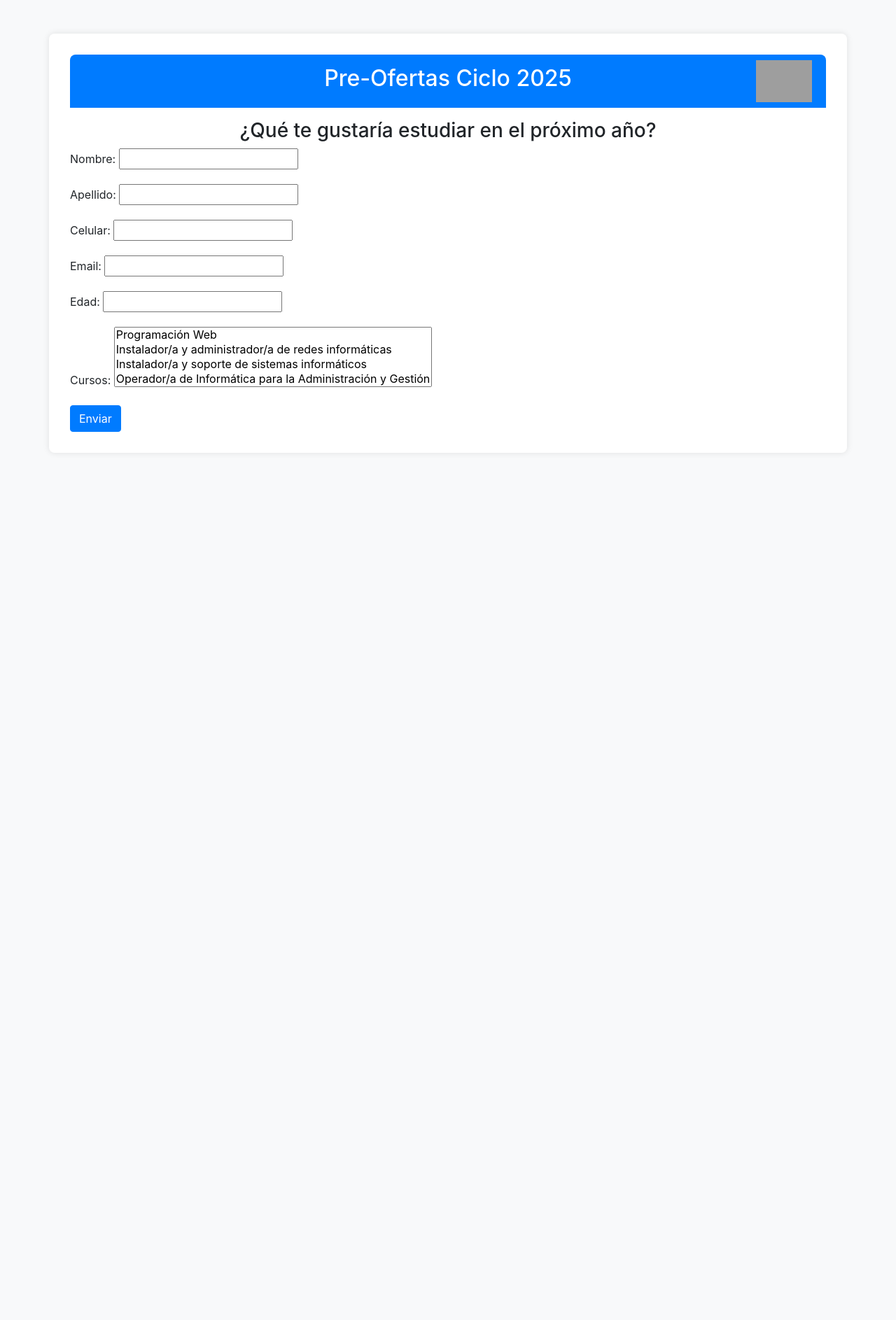
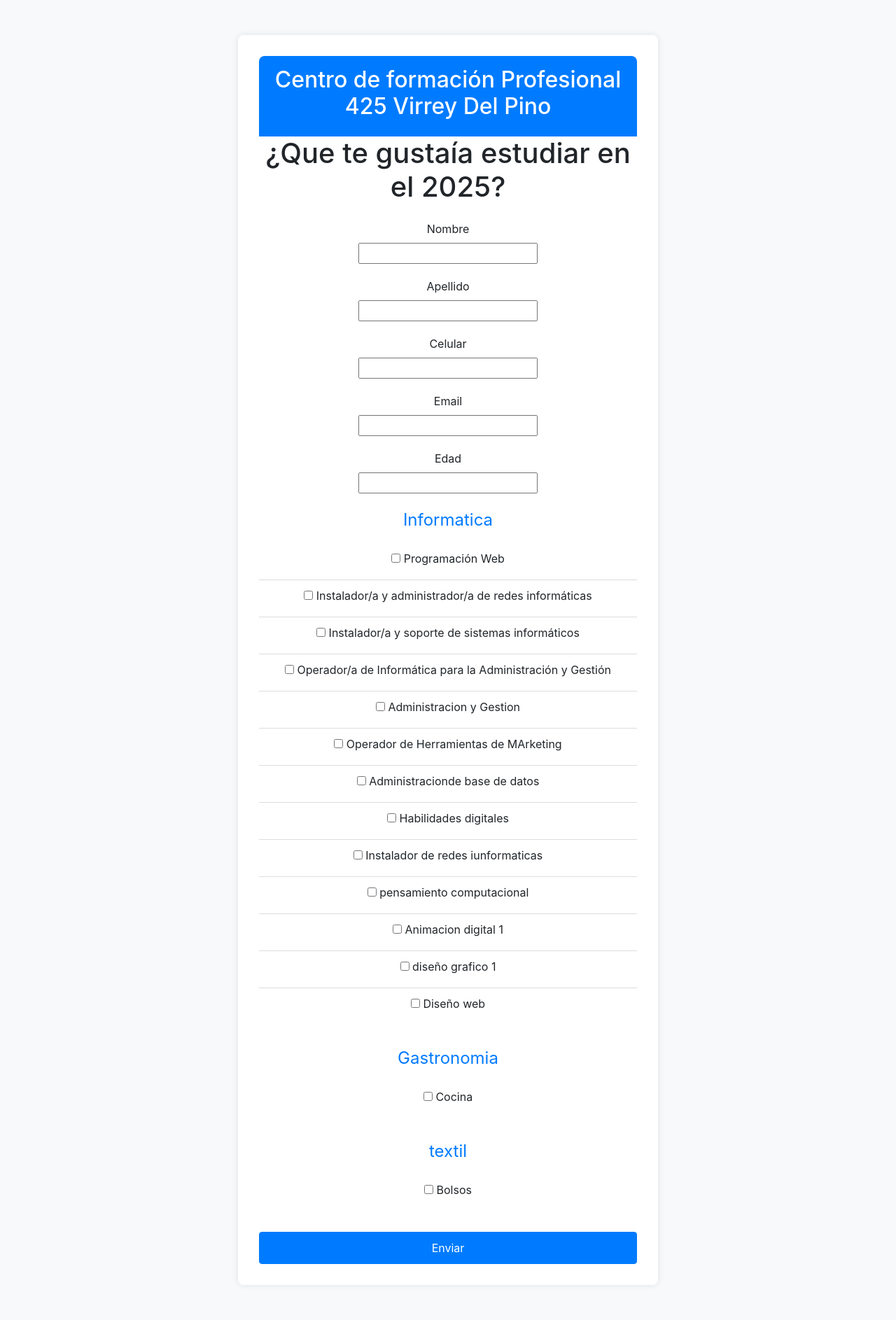
Before and after one commit to Zekpy/render_ciclo2025, a Django app: page / in a window 1280 px wide. Shown: the whole page at 70% size. Before the commit the page ends 617 px from the top, so only its background shows below. Run offline with Django 5.2, Linux system fonts and the light colour scheme; data comes from the database, SQL or seed files in the repository; both versions use the stored data as it was after the commit; some libraries are stand-ins or nearby versions; grey boxes are pictures that could not be loaded.

Commit message:
Vista y ccategorias

```diff
--- a/formulario/forms.py
+++ b/formulario/forms.py
@@ -1,7 +1,15 @@
 from django import forms
 from .models import Inscripcion
+from cursos.models import Curso
 
 class InscripcionForm(forms.ModelForm):
+    cursos = forms.ModelMultipleChoiceField(
+        queryset=Curso.objects.all(),
+        widget=forms.CheckboxSelectMultiple,
+        required=True,
+        label='Cursos'
+    )
+
     class Meta:
         model = Inscripcion
         fields = ['nombre', 'apellido', 'celular', 'email', 'edad', 'cursos']
@@ -11,12 +19,10 @@ class InscripcionForm(forms.ModelForm):
         celular = cleaned_data.get('celular')
         email = cleaned_data.get('email')
 
-        # Validar que el celular no esté ya registrado
         if Inscripcion.objects.filter(celular=celular).exists():
-            self.add_error('celular', 'Este número de celular ya ha sido utilizado para Votar.')
+            self.add_error('celular', 'Este número de celular ya ha sido utilizado para votar.')
 
-        # Validar que el email no esté ya registrado
         if Inscripcion.objects.filter(email=email).exists():
-            self.add_error('email', 'Este correo electrónico ya ha sido utilizado para Votar.')
+            self.add_error('email', 'Este correo electrónico ya ha sido utilizado para votar.')
 
         return cleaned_data
--- a/formulario/templates/formulario/inscripcion.html
+++ b/formulario/templates/formulario/inscripcion.html
@@ -7,60 +7,158 @@
     <link rel="stylesheet" href="https://stackpath.bootstrapcdn.com/bootstrap/4.3.1/css/bootstrap.min.css">
     <style>
         body {
-            background-color: #f8f9fa; /* Color de fondo suave */
+            background-color: #f8f9fa;
         }
         .container {
-            background-color: #ffffff; /* Fondo blanco para el contenedor */
+            background-color: #ffffff;
             padding: 30px;
-            border-radius: 8px; /* Bordes redondeados */
-            box-shadow: 0 0 10px rgba(0, 0, 0, 0.1); /* Sombra suave */
+            border-radius: 8px;
+            box-shadow: 0 0 10px rgba(0, 0, 0, 0.1);
+            max-width: 600px;
+            margin: 50px auto;
         }
         .banner {
-            background-color: #007bff; /* Color del banner */
-            color: white; /* Color del texto del banner */
-            padding: 15px; /* Espaciado dentro del banner */
-            text-align: center; /* Centra el texto */
-            border-radius: 8px 8px 0 0; /* Bordes redondeados arriba */
-            position: relative; /* Posicionamiento relativo para el uso de imágenes */
+            background-color: #007bff;
+            color: white;
+            padding: 15px;
+            text-align: center;
+            border-radius: 8px 8px 0 0;
+            position: relative;
         }
         .banner img {
-            position: absolute; /* Posicionamiento absoluto para la imagen */
-            right: 20px; /* Ajusta el espacio desde la derecha */
-            top: 50%; /* Centra verticalmente */
-            transform: translateY(-50%); /* Corrige el desplazamiento vertical */
-            height: 60px; /* Ajusta la altura de la imagen */
+            position: absolute;
+            right: 0px;
+            top: 400%;
+            transform: translateY(-50%);
+            height: 130px;
         }
         h1 {
             margin-bottom: 20px;
+            text-align: center;
         }
-        .error {
-            color: red; /* Color de los mensajes de error */
-            margin-bottom: 10px; /* Espaciado entre los errores */
+        .category-container {
+            margin-bottom: 30px;
+        }
+        .category-title {
+            font-size: 1.5em;
+            margin-bottom: 15px;
+            color: #007bff;
+            text-align: center;
+        }
+        ul.course-list {
+            list-style-type: none;
+            padding: 0;
+            text-align: center;
+        }
+        ul.course-list li {
+            padding: 10px;
+            border-bottom: 1px solid #ddd;
+        }
+        ul.course-list li:last-child {
+            border-bottom: none;
+        }
+        .form-group {
+            margin-bottom: 20px;
+            text-align: center;
+        }
+        .form-control {
+            border-radius: 4px;
+            box-shadow: none;
+            border: 1px solid #ced4da;
+            max-width: 100%;
+            margin: 0 auto;
+        }
+        .btn-primary {
+            background-color: #007bff;
+            border-color: #007bff;
+            padding: 10px 20px;
+            border-radius: 4px;
+            display: block;
+            margin: 0 auto;
+        }
+        .btn-primary:hover {
+            background-color: #0056b3;
+            border-color: #0056b3;
+        }
+        label{
+            text-align: center;
+            display: block;
+            width: 100%;
         }
     </style>
 </head>
 <body>
-    <div class="container mt-5">
+    <div class="container">
         <div class="banner">
-            <h2>Pre-Ofertas Ciclo 2025</h2>
-            <img src="https://encrypted-tbn0.gstatic.com/images?q=tbn:ANd9GcTIxzt4m8Gs0-83ei8LZkKoJ-ESOIjF_SYiPQ&s" alt="Descripción de la imagen">
+            <h2>Centro de formación Profesional 425
+                Virrey Del Pino
+            </h2>
         </div>
 
-        <h3 class="text-center mt-3">¿Qué te gustaría estudiar en el próximo año?</h3>
+        <h1 class="text-center mb-4">¿Que te gustaía estudiar en el 2025?</h1>
 
         <form method="post">
             {% csrf_token %}
-            {{ form.as_p }}
-            {% for field in form %}
-                {% for error in field.errors %}
-                    <div class="error">{{ error }}</div>
-                {% endfor %}
+
+            <div class="form-group">
+                <label for="{{ form.nombre.id_for_label }}">{{ form.nombre.label }}</label>
+                {{ form.nombre }}
+            </div>
+            <div class="form-group">
+                <label for="{{ form.apellido.id_for_label }}">{{ form.apellido.label }}</label>
+                {{ form.apellido }}
+            </div>
+            <div class="form-group">
+                <label for="{{ form.celular.id_for_label }}">{{ form.celular.label }}</label>
+                {{ form.celular }}
+            </div>
+            <div class="form-group">
+                <label for="{{ form.email.id_for_label }}">{{ form.email.label }}</label>
+                {{ form.email }}
+            </div>
+            <div class="form-group">
+                <label for="{{ form.edad.id_for_label }}">{{ form.edad.label }}</label>
+                {{ form.edad }}
+            </div>
+
+            {% for categoria in categorias %}
+                <div class="category-container">
+                    <div class="category-title">{{ categoria.nombre }}</div>
+                    <ul class="course-list">
+                        {% for curso in categoria.curso_set.all %}
+                            <li>
+                                <label>
+                                    <input type="checkbox" name="cursos" value="{{ curso.id }}" class="course-checkbox">
+                                    {{ curso.nombre }}
+                                </label>
+                            </li>
+                        {% endfor %}
+                    </ul>
+                </div>
             {% endfor %}
-            <button type="submit" class="btn btn-primary">Enviar</button>
+
+            <button type="submit" class="btn btn-primary btn-block">Enviar</button>
         </form>
     </div>
+
     <script src="https://code.jquery.com/jquery-3.3.1.slim.min.js"></script>
     <script src="https://cdnjs.cloudflare.com/ajax/libs/popper.js/1.14.7/umd/popper.min.js"></script>
     <script src="https://stackpath.bootstrapcdn.com/bootstrap/4.3.1/js/bootstrap.min.js"></script>
+    <script>
+        document.addEventListener('DOMContentLoaded', function() {
+            const checkboxes = document.querySelectorAll('.course-checkbox');
+            const maxSelection = 2;
+
+            checkboxes.forEach(checkbox => {
+                checkbox.addEventListener('change', function() {
+                    const checkedCheckboxes = document.querySelectorAll('.course-checkbox:checked');
+                    if (checkedCheckboxes.length > maxSelection) {
+                        this.checked = false;
+                        alert('Solo puedes seleccionar hasta 2 cursos.');
+                    }
+                });
+            });
+        });
+    </script>
 </body>
 </html>
--- a/formulario/views.py
+++ b/formulario/views.py
@@ -1,18 +1,25 @@
 from django.shortcuts import render, redirect
 from .forms import InscripcionForm
+from cursos.models import Categoria  # Importar la categoría
 
 def inscripcion_view(request):
     if request.method == 'POST':
         form = InscripcionForm(request.POST)
         if form.is_valid():
-            inscripcion = form.save(commit=False)  # No guardar aún
-            inscripcion.save()  # Guarda la inscripción
-            form.save_m2m()  # Guarda la relación de ManyToMany
-            return redirect('gracias')  # Redirige a una página de agradecimiento
+            inscripcion = form.save(commit=False)
+            inscripcion.save()
+            form.save_m2m()
+            return redirect('gracias')
     else:
         form = InscripcionForm()
 
-    return render(request, 'formulario/inscripcion.html', {'form': form})
+    categorias = Categoria.objects.all()  # Obtener todas las categorías
+    context = {
+        'form': form,
+        'categorias': categorias  # Pasar las categorías al template
+    }
+    return render(request, 'formulario/inscripcion.html', context)
+
 
 
 def gracias_view(request):
--- a/planificacion2025/settings.py
+++ b/planificacion2025/settings.py
@@ -23,7 +23,7 @@ BASE_DIR = Path(__file__).resolve().parent.parent
 SECRET_KEY = os.environ.get('SECRET_KEY', default='kakajkasdhjkadsjkads')
 
 # SECURITY WARNING: don't run with debug turned on in production!
-DEBUG = 'RENDER' not in os.environ
+DEBUG ='RENDER' not in os.environ
 
 ALLOWED_HOSTS = []
 RENDER_EXTERNAL_HOSTNAME=os.environ.get('RENDER_EXTERNAL_HOSTNAME')
```
Also changed, not shown: db.sqlite3.
